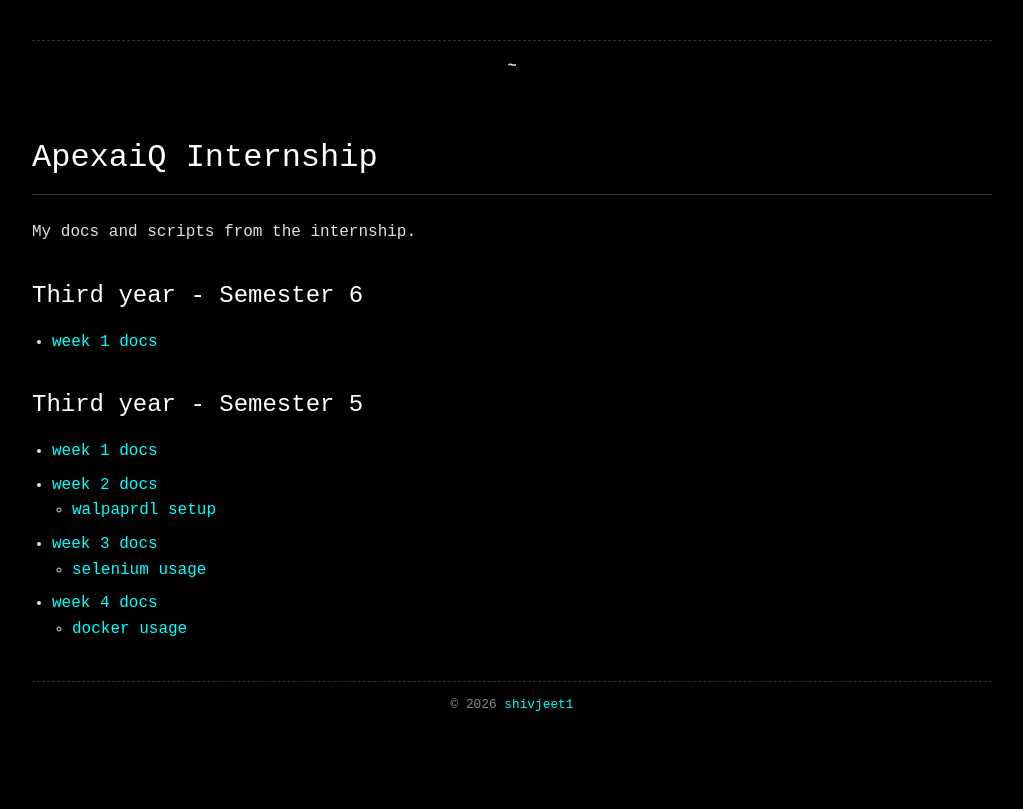
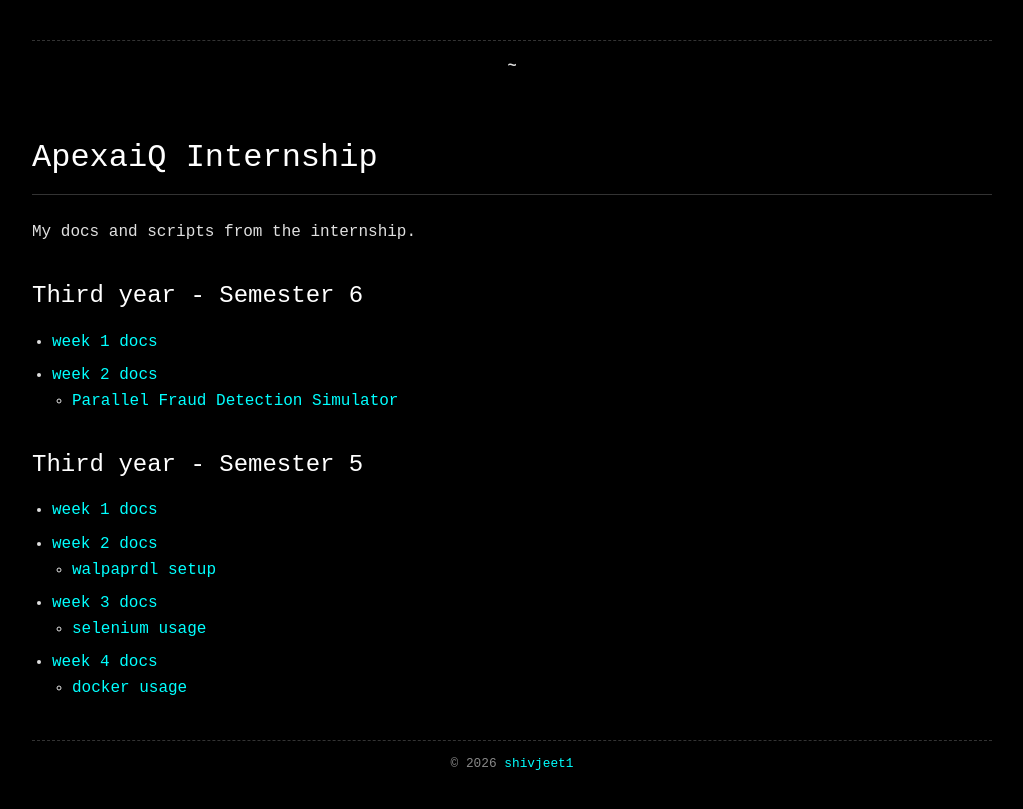
Before and after one commit to shivjeet1/apexaiq-docs, a Jekyll site: the page built from index.md, in a window 1280 px wide. Shown: the top 809 px of the page, without its empty margins (128-1151 px from the left). Built offline with Jekyll 4.4.1, drawn with Linux system fonts in a browser that asks for light colours; nearby versions of some CDN libraries.

Commit message:
updated week2

```diff
--- a/index.md
+++ b/index.md
@@ -10,6 +10,8 @@
 ## Third year - Semester 6
 
 * [week 1 docs](./content/sem6/week1/week1.html)
+* [week 2 docs](./content/sem6/week2/week2.html)
+  * [Parallel Fraud Detection Simulator](./content/sem6/week2/code/fraud.html)
 
 
 ## Third year - Semester 5
```
